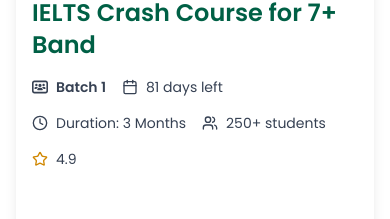
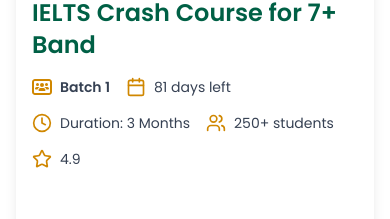
Before and after one commit to saroar-git/klassroom, a React (Vite) app: page /course/ielts in a window 390 px wide. Shown: the part 484-703 px from the top of the page. Built offline with nearby package versions, Linux system fonts and the light colour scheme.

Commit message:
style added

```diff
--- a/src/components/courses/CourseDetails.tsx
+++ b/src/components/courses/CourseDetails.tsx
@@ -73,24 +73,24 @@ const CourseDetails = () => {
           </h1>
 
           <div className="flex flex-wrap gap-4 text-sm text-gray-700 mb-20">
-            <span className="flex items-center gap-2">
-              <FaUsersRectangle className="w-4 h-4" />
+            <span className="flex items-start lg:items-center gap-2">
+              <FaUsersRectangle className="w-5 h-5 text-yellow-600" />
               <strong>{course.batch}</strong>
             </span>
-            <span className="flex items-center gap-2">
-              <Calendar className="w-4 h-4" />
+            <span className="flex items-start lg:items-center gap-2">
+              <Calendar className="w-5 h-5 text-yellow-600" />
               {daysLeft > 0 ? `${daysLeft} days left` : "Starting soon"}
             </span>
-            <span className="flex items-center gap-2">
-              <Clock className="w-4 h-4" />
+            <span className="flex items-start lg:items-center gap-2">
+              <Clock className="w-5 h-5 text-yellow-600" />
               Duration: {course.duration}
             </span>
-            <span className="flex items-center gap-2">
-              <Users className="w-4 h-4" />
+            <span className="flex items-start lg:items-center gap-2">
+              <Users className="w-5 h-5 text-yellow-600" />
               {course.students}+ students
             </span>
-            <span className="flex items-center gap-2">
-              <Star className="w-4 h-4 text-yellow-600" />
+            <span className="flex items-start lg:items-center gap-2">
+              <Star className="w-5 h-5 text-yellow-600" />
               {course.rating}
             </span>
           </div>
--- a/src/components/home/OfferCourse.tsx
+++ b/src/components/home/OfferCourse.tsx
@@ -40,15 +40,15 @@ const OfferCourse = () => {
 
             <div className="px-6 mb-5">
               <div className="flex justify-center items-center gap-2 text-sm text-gray-700 mb-4">
-                <p className="flex items-center gap-2 text-sm bg-gray-300 px-4 py-1.5 rounded">
+                <p className="flex items-start lg:items-center gap-2 text-sm bg-gray-300 px-4 py-1.5 rounded">
                   <FaUsersRectangle className="w-4 h-4 text-yellow-600" />{" "}
                   {course.batch}
                 </p>
-                <div className="flex items-center gap-2 text-sm bg-gray-300 px-4 py-1.5 rounded">
+                <div className="flex items-start lg:items-center gap-2 text-sm bg-gray-300 px-4 py-1.5 rounded">
                   <Users className="w-4 h-4 text-yellow-600" />
                   <span>{course.seatsLeft} seats left</span>
                 </div>
-                <div className="flex items-center gap-2 text-sm bg-gray-300 px-4 py-1.5 rounded">
+                <div className="flex items-start lg:items-center gap-2 text-sm bg-gray-300 px-4 py-1.5 rounded">
                   <Calendar className="w-4 h-4 text-yellow-600" />
                   <span>{getDaysLeft(course.startDate)}</span>
                 </div>
```
